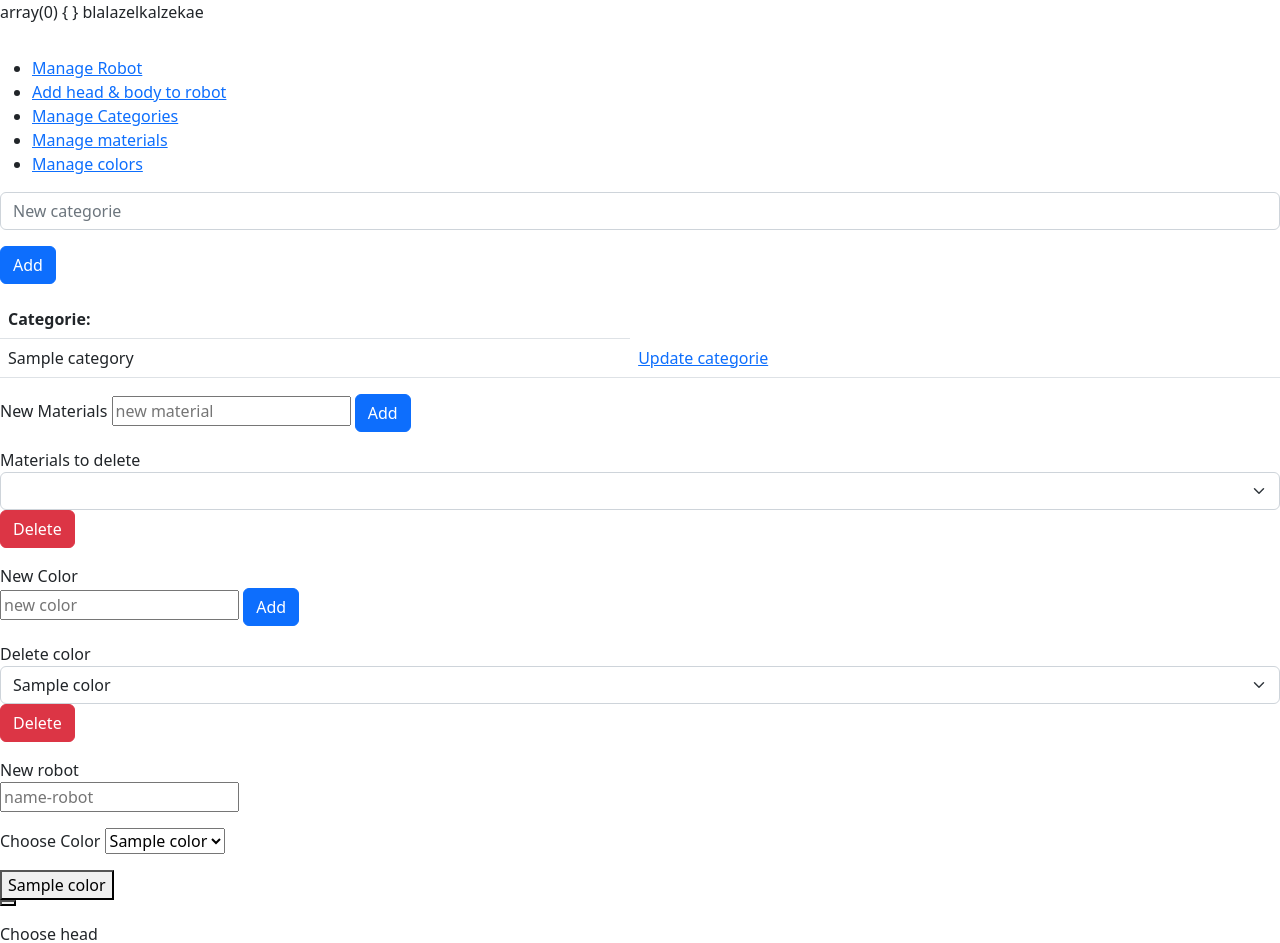
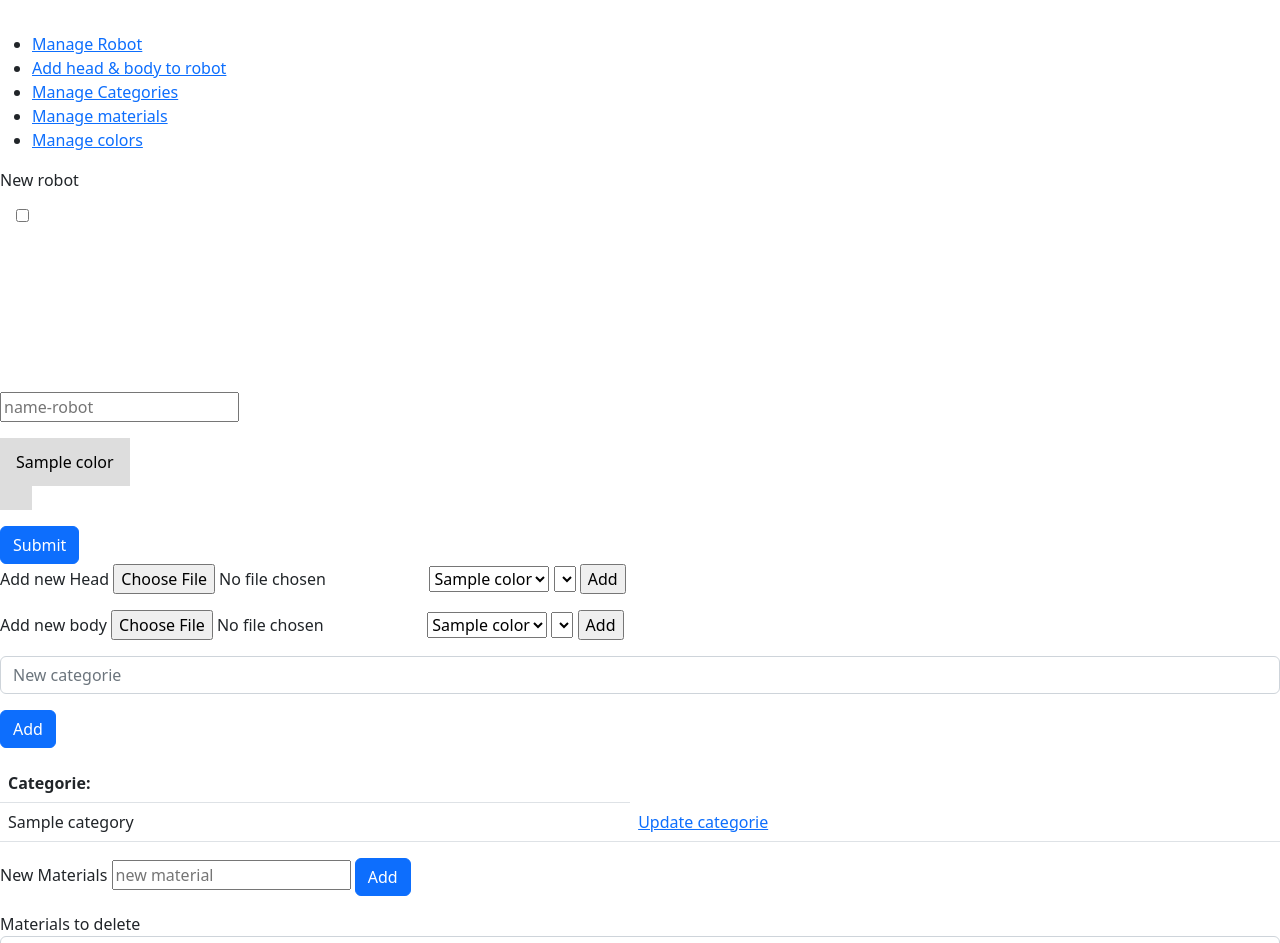
Before and after one commit to dorian-palace/tbmpro, a PHP site: page /admin/adminProduct.php in a window 1280 px wide. Shown: the top 943 px of the page. Run offline with PHP 8.4, Linux system fonts and the light colour scheme; tables that the repository leaves empty or names only in its code hold one stand-in row (values such as "Sample post"); data that the repository does not hold is empty.

Commit message:
append checkbox ?

```diff
--- a/admin/admin.js
+++ /dev/null
@@ -1,68 +0,0 @@
-document.addEventListener("DOMContentLoaded", () => {
-
-    const buttonColorClass = document.getElementsByClassName("test");
-    for (let i = 0; i < buttonColorClass.length; i++) {
-
-        buttonColorClass[i].addEventListener("click", function () {
-
-            const idButton = buttonColorClass[i].id;
-            const params = idButton.substring(13);
-            const data = new FormData();
-            data.append("select_color", params);
-
-            fetch('adminRouteurJs.php', {
-                    method: 'POST',
-                    body: data
-                })
-                .then(response => response.text())
-                .then(body => {
-                    const dataColor = JSON.parse(body);
-                    const resultColor = dataColor.co
-                    console.log(resultColor)
-
-                    let images = '';
-
-                    for (y = 0; y < resultColor.length; ++y) {
-
-                        images = resultColor[y].innerHTML + '<img src="../assets/' + resultColor[y].name + '">';
-                    }
-                    document.getElementById('container').innerHTML = images;
-                });
-
-        });
-    }
-
-    const buttonMaterialClass = document.getElementsByClassName("mat_robots")
-
-    for (let x = 0; x < buttonMaterialClass.length; x++) {
-
-        buttonMaterialClass[x].addEventListener("click", function () {
-
-            const idButtonMat = buttonMaterialClass[x].id
-            const paramsMat = idButtonMat.substring(11);
-
-            const dataMat = new FormData();
-            dataMat.append("select_mat", paramsMat);
-
-            fetch('adminRouteurJs.php', {
-                    method: 'POST',
-                    body: dataMat
-                })
-                .then(response => response.text())
-                .then(data => {
-
-                    const mydata = JSON.parse(data);
-                    // console.log(mydata)
-                    const resDAta = mydata.mat;
-                    console.log(resDAta)
-                    let images = '';
-
-                    for (y = 0; y < resDAta.length; ++y) {
-
-                        images = resDAta[y].innerHTML + '<img src="../assets/' + resDAta[y].name + '">';
-                    }
-                    document.getElementById('container').innerHTML = images;
-                });
-        });
-    }
-})
--- a/admin/adminProduct.php
+++ b/admin/adminProduct.php
@@ -1,7 +1,7 @@
 <?php
 require_once('../app/AdminProduct.php');
-var_dump($_POST);
-echo "blalazelkalzekae";
+// var_dump($_POST);
+// echo "blalazelkalzekae";
 $robot = new AdminRobot();
 $robot->newColor();
 $robot->getColor();
@@ -68,14 +68,15 @@
     <meta name="viewport" content="width=device-width, initial-scale=1.0">
     <!-- CSS only -->
     <link href="https://cdn.jsdelivr.net/npm/bootstrap@5.2.0-beta1/dist/css/bootstrap.min.css" rel="stylesheet" integrity="sha384-0evHe/X+R7YkIZDRvuzKMRqM+OrBnVFBL6DOitfPri4tjfHxaWutUpFmBp4vmVor" crossorigin="anonymous">
-    <script src="admin.js"></script>
+    <script src="../js/adminRobots.js"></script>
+    <link rel="stylesheet" href="css.css">
+    <script src="https://code.jquery.com/jquery-3.6.0.js" integrity="sha256-H+K7U5CnXl1h5ywQfKtSj8PCmoN9aaq30gDh27Xc0jk=" crossorigin="anonymous"></script>
 
     <title>Admin-product</title>
 </head>
 
 <body>
 
-    <div class="container" id="container"></div>
 
     <ul>
         <li><a href="">Manage Robot</a></li>
@@ -84,6 +85,109 @@
         <li><a href="#form-new-materials">Manage materials</a></li>
         <li><a href="#form-new-color">Manage colors</a></li>
     </ul>
+
+
+
+    <!---ROBOT-->
+    <!-- <form action="" method="post" enctype="multipart/form-data"> -->
+    <label for="">New robot</label>
+
+    <div class="container-filter-robot" id="container-filter-robot">
+
+        <div class="here" id="here"></div>
+
+        <div class="box-robots-filter" id="box-robots-filter">
+
+            <input type="checkbox" name="checkbox-filter-robots" class="checkbox-filter-robots" id="checkbox-filter-robots">
+            <label for="checkbox-filter-robots" id="label"></label>
+
+        </div>
+
+    </div>
+
+    <div class="mb-3">
+        <input type="text" name="name-robot" placeholder="name-robot">
+    </div>
+
+
+
+
+    <div id="divParent">
+        <?php
+        foreach ($color as $allColor) :
+        ?>
+            <button class="filter-color" id="select_color_<?= $allColor['id']; ?>"><?= $allColor['name']; ?></button>
+
+
+        <?php endforeach; ?>
+    </div>
+
+    <div class="mb-3">
+
+        <?php foreach ($material as $mat) : ?>
+            <button class="filter-mat" id="select_mat_<?= $mat['id']; ?>"><?= $mat['type']; ?></button>
+        <?php endforeach; ?>
+
+
+    </div>
+
+
+    <input type="submit" class="btn btn-primary" name="submit-robot">
+    <!-- </form> -->
+
+    <!---LAYER ROBOT--->
+    <form action="" method="post" enctype="multipart/form-data">
+        <label for="">Add new Head</label>
+        <input type="file" name="image-head-robot">
+
+        <select name="head-color" id="">
+            <?php foreach ($color as $colors) : ?>
+                <option value="<?= $colors['id']; ?>">
+                    <?= $colors['name']; ?>
+                </option>
+            <?php endforeach; ?>
+        </select>
+
+        <select name="head-material" id="">
+            <?php foreach ($material as $mat) : ?>
+                <option value="<?= $mat['id']; ?>">
+                    <?= $mat['type']; ?>
+                </option>
+            <?php endforeach; ?>
+        </select>
+
+        <input type="submit" name="submit-head-robot" value="Add">
+    </form>
+
+    <form action="" method="post" enctype="multipart/form-data">
+        <label for="">Add new body</label>
+        <input type="file" name="image-body-robot">
+
+        <select name="body-color" id="">
+            <?php foreach ($color as $colors) : ?>
+                <option value="<?= $colors['id']; ?>">
+                    <?= $colors['name']; ?>
+                </option>
+            <?php endforeach; ?>
+        </select>
+
+        <select name="body-material" id="">
+            <?php foreach ($material as $mat) : ?>
+                <option value="<?= $mat['id']; ?>">
+                    <?= $mat['type']; ?>
+                </option>
+            <?php endforeach; ?>
+        </select>
+
+        <input type="submit" name="submit-body-robot" value="Add">
+    </form>
+    <?php
+    // echo "<pre>";
+    // var_dump($_POST['head-color']);
+    // echo "</pre>";
+
+    ?>
+
 
     <!---CATEGORIES-->
     <form action="" method="post" id="form-new-cat">
@@ -182,124 +286,6 @@
     </form>
 
 
-    <!---ROBOT-->
-    <!-- <form action="" method="post" enctype="multipart/form-data"> -->
-    <label for="">New robot</label>
-    <div class="mb-3">
-        <input type="text" name="name-robot" placeholder="name-robot">
-    </div>
-
-    <div class="mb-3">
-        <label for="">Choose Color</label>
-        <select name="select-co" id="">
-            <?php foreach ($color as $co) : ?>
-                <option value="<?= $co['id']; ?>"><?= $co['name']; ?></option>
-            <?php endforeach; ?>
-        </select>
-
-    </div>
-
-    <div id="divParent">
-        <?php
-        foreach ($color as $allColor) :
-        ?>
-            <button class="test" id="select_color_<?= $allColor['id']; ?>"><?= $allColor['name']; ?></button>
-
-
-        <?php endforeach; ?>
-    </div>
-
-    <div class="mb-3">
-
-        <?php foreach ($material as $mat) : ?>
-            <button class="mat_robots" id="select_mat_<?= $mat['id']; ?>"><?= $mat['type']; ?></button>
-        <?php endforeach; ?>
-
-
-    </div>
-
-    <div class="mb-3">
-        <label for="">Choose head</label>
-
-        <?php foreach ($productImage as $productImages) : ?>
-            <ul>
-                <li>
-                    <input type="checkbox" id="myCheckbox1" value="<?= $productImages['id']; ?>">
-                    <label for="myCheckbox1"><?= '<img src="../assets/' . $productImages['name'] . '" height=250 width=400 />'; ?></label>
-                </li>
-            </ul>
-        <?php endforeach; ?>
-    </div>
-
-    <div class="mb-3">
-        <label for="">Choose body</label>
-
-        <?php foreach ($productImage as $productImages) : ?>
-            <ul>
-                <li>
-                    <input type="checkbox" id="myCheckbox1" value="<?= $productImages['id']; ?>">
-                    <label for="myCheckbox1"><?= '<img src="../assets/' . $productImages['name'] . '" height=250 width=400 />'; ?></label>
-                </li>
-            </ul>
-        <?php endforeach; ?>
-    </div>
-
-    <input type="submit" class="btn btn-primary" name="submit-robot">
-    <!-- </form> -->
-
-    <!---LAYER ROBOT--->
-    <form action="" method="post" enctype="multipart/form-data">
-        <label for="">Add new Head</label>
-        <input type="file" name="image-head-robot">
-
-        <select name="head-color" id="">
-            <?php foreach ($color as $colors) : ?>
-                <option value="<?= $colors['id']; ?>">
-                    <?= $colors['name']; ?>
-                </option>
-            <?php endforeach; ?>
-        </select>
-
-        <select name="head-material" id="">
-            <?php foreach ($material as $mat) : ?>
-                <option value="<?= $mat['id']; ?>">
-                    <?= $mat['type']; ?>
-                </option>
-            <?php endforeach; ?>
-        </select>
-
-        <input type="submit" name="submit-head-robot" value="Add">
-    </form>
-
-    <form action="" method="post" enctype="multipart/form-data">
-        <label for="">Add new body</label>
-        <input type="file" name="image-body-robot">
-
-        <select name="body-color" id="">
-            <?php foreach ($color as $colors) : ?>
-                <option value="<?= $colors['id']; ?>">
-                    <?= $colors['name']; ?>
-                </option>
-            <?php endforeach; ?>
-        </select>
-
-        <select name="body-material" id="">
-            <?php foreach ($material as $mat) : ?>
-                <option value="<?= $mat['id']; ?>">
-                    <?= $mat['type']; ?>
-                </option>
-            <?php endforeach; ?>
-        </select>
-
-        <input type="submit" name="submit-body-robot" value="Add">
-    </form>
-    <?php
-    echo "<pre>";
-    var_dump($_POST['head-color']);
-    echo "</pre>";
-
-    ?>
-
 </body>
 
 </html>
--- /dev/null
+++ b/admin/css.css
@@ -0,0 +1,23 @@
+#box-robots-filter {
+  height: 25%;
+  width: 35%;
+  padding: 12px 16px;
+}
+
+#container-filter-robots{
+    margin-top: 20px;
+  }
+
+.filter-color,
+.filter-mat {
+    border: none;
+    outline: none;
+    padding: 12px 16px;
+    background-color: blue;
+    cursor: pointer;
+}
+
+.filter-color,
+.filter-mat {
+  background-color: #ddd;
+}
```
Also changed, not shown: admin/adminRouteurJs.php (+5 -8 lines), js/adminRobots.js (added, +107 -0 lines), assets/Capture d’écran 2022-06-26 à 19.31.48.png.png (added), assets/image.jpeg.jpeg (added), assets/internet.jpeg.jpeg (added).
